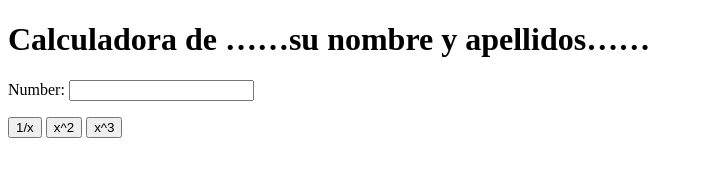
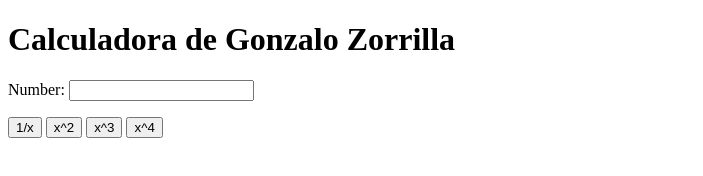
Before and after one commit to gonzalozorrillaborges/my_calculator_2, a plain HTML site: page index.html in a window 1280 px wide. Shown: the whole page, without its empty margins (0-703 px from the left). Drawn offline with Linux system fonts and the light colour scheme.

Commit message:
x^4 button

```diff
--- a/index.html
+++ b/index.html
@@ -5,13 +5,14 @@
 		<meta charset="utf-8">
 	</head>
 	<body>
-		<h1>Calculadora de ……su nombre y apellidos……</h1>
+		<h1>Calculadora de Gonzalo Zorrilla</h1>
 		Number:
 		<input type="text" id="n1">
 		<p>
 			<button onclick="inverse()"> 1/x </button>
 			<button onclick="square()"> x^2 </button>
 			<button onclick="cube()"> x^3 </button>
+			<button onclick="power_4()"> x^4</button>
 		</p>
 		<script type="text/javascript">
 			function cube() {
@@ -26,6 +27,10 @@
 				var num = document.getElementById("n1");
 				num.value = 1/num.value;
 			}
+			function power_4() {
+				var num = document.getElementById("n1");
+				num.value = Math.pow(num.value, 4);
+			}
 		</script>
 	</body>
 </html>
```
